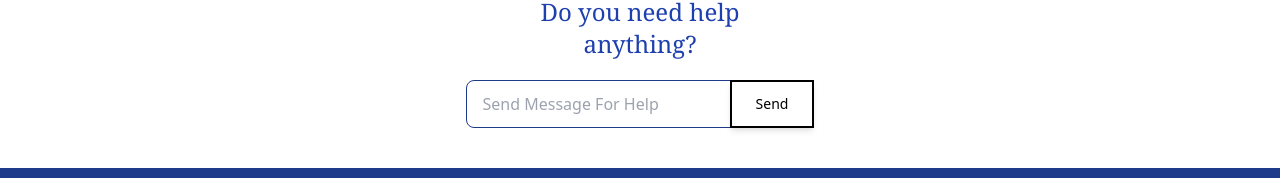
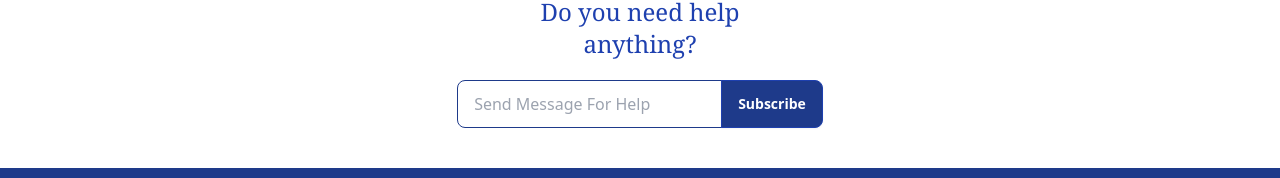
Before and after one commit to minhazapon/Thinkup-client--react.js, a React (Vite) app: page /graphql in a window 1280 px wide. Shown: the part 245-423 px from the top of the page. Built offline with nearby package versions, Linux system fonts and the light colour scheme.

Commit message:
added file

```diff
--- a/package.json
+++ b/package.json
@@ -15,7 +15,8 @@
     "react": "^18.3.1",
     "react-dom": "^18.3.1",
     "react-router-dom": "^6.27.0",
-    "sort-by": "^1.2.0"
+    "sort-by": "^1.2.0",
+    "sweetalert2": "^11.14.3"
   },
   "devDependencies": {
     "@eslint/js": "^9.11.1",
--- a/src/Footer.jsx
+++ b/src/Footer.jsx
@@ -1,6 +1,41 @@
+import Swal from "sweetalert2";
 
 
 const Footer = () => {
+
+
+  const onSubmit = async (event) => {
+    event.preventDefault();
+
+    const formData = new FormData(event.target);
+
+    formData.append("access_key", "e87151e8-7baa-471d-b58a-0bd71fe1cd67");
+
+    const response = await fetch("https://api.web3forms.com/submit", {
+      method: "POST",
+      body: formData
+    });
+
+    const data = await response.json();
+
+    if (data.success) {
+      Swal.fire({
+        title: 'Send Message Successfully!',
+        text: 'Do you want to continue',
+        icon: 'success',
+        confirmButtonText: 'Cool'
+      })
+      event.target.reset();
+    } else {
+      Swal.fire({
+        title: 'Error!',
+        text: 'Do you want to continue',
+        icon: 'error',
+        confirmButtonText: 'Cool'
+      })
+      setResult(data.message);
+    }
+  };
 
 
     return (
@@ -14,7 +49,7 @@ const Footer = () => {
 
 
 <div className=" ">
-<form>
+<form onSubmit={onSubmit} >
 
   <div className=" flex justify-center items-center gap-5">
     <img className=" h-[100px]" src="https://cdn-icons-png.flaticon.com/128/10211/10211870.png" alt="" />
@@ -27,18 +62,14 @@ const Footer = () => {
     </div>
 
   <fieldset className="form-control w-80 mt-5 ">
-    <div className="join ">
+    <div className="join text-black font-thin ">
       <input
         type="text"
         placeholder="Send Message For Help"
+        name="message"
+        required
         className="input  border-[1px] border-blue-900 join-item" />
-      <a href="#_" class="relative inline-flex items-center justify-center p-4 px-6 py-3 overflow-hidden font-medium text-black transition duration-300 ease-out border-2 border-black  shadow-md group">
-      <span class="absolute inset-0 flex items-center justify-center w-full h-full text-white duration-300 -translate-x-full bg-black group-hover:translate-x-0 ease">
-      <svg class="w-6 h-6" fill="none" stroke="currentColor" viewBox="0 0 24 24" xmlns="http://www.w3.org/2000/svg"><path stroke-linecap="round" stroke-linejoin="round" stroke-width="2" d="M14 5l7 7m0 0l-7 7m7-7H3"></path></svg>
-      </span>
-      <span class="absolute flex items-center justify-center w-full h-full text-black transition-all duration-300 transform group-hover:translate-x-full ease">Send </span>
-      <span class="relative invisible">Send </span>
-      </a>
+       <button className="btn bg-blue-900 text-white border-[1px] border-blue-800 join-item">Subscribe</button>
     </div>
   </fieldset>
 </form>
```
Also changed, not shown: 1 other file (tests, documents, lock files or other folders).
